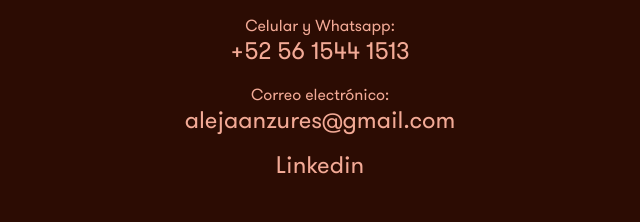
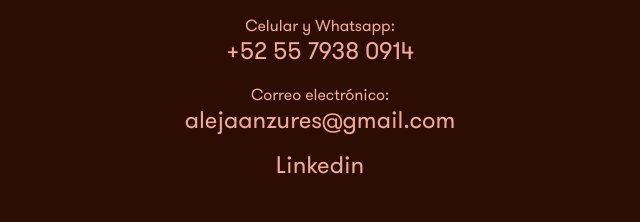
Before and after one commit to danpliego/alejaanzures2, a Gatsby site: page / in a window 1280 px wide. Shown: the part 3316-3538 px from the top of the page, 320-960 px from the left. Built offline with nearby package versions, Linux system fonts and the light colour scheme; Gatsby itself is replaced by a stand-in of ours.

Commit message:
Update footer.js

```diff
--- a/src/components/footer.js
+++ b/src/components/footer.js
@@ -128,7 +128,7 @@ const Footer = () => (
         <h1>Contacto</h1>
         Celular y Whatsapp:
         <h4>
-          <a href="tel:52555615441513">+52 56 1544 1513</a>
+          <a href="tel:525579380914">+52 55 7938 0914</a>
         </h4>
         Correo electrónico:
         <h4>
```
